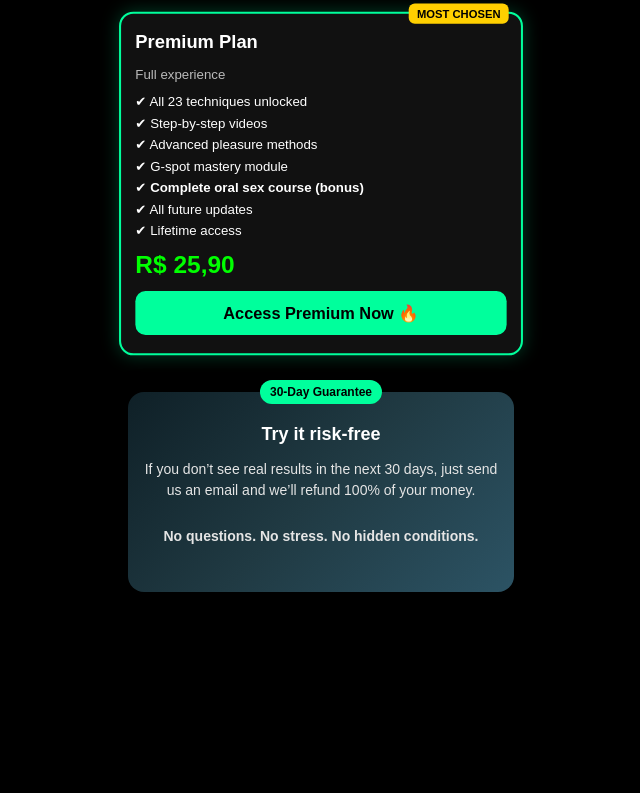
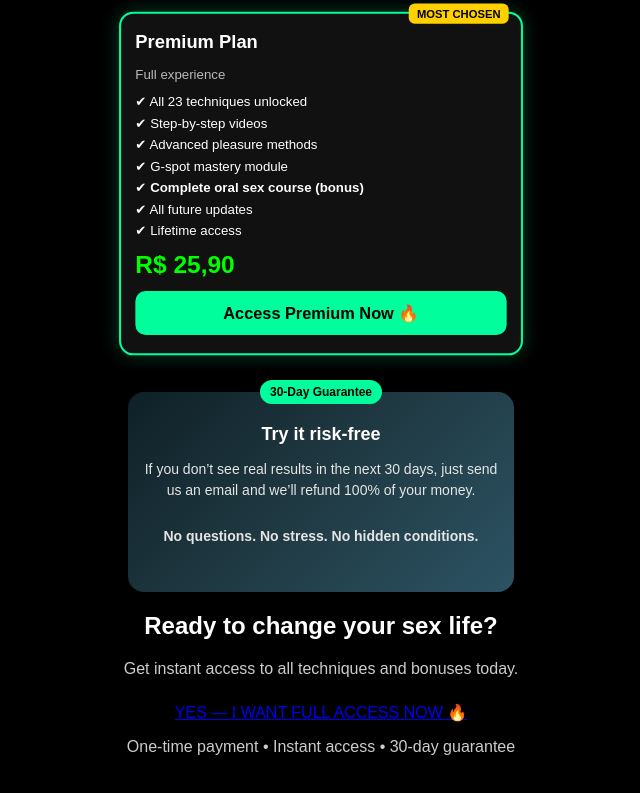
Before and after one commit to igoralejandro123/quiz-site, a website: page public/vendas.html in a window 1280 px wide. Shown: the part 4876-5669 px from the top of the page, without its empty margins (319-959 px from the left). Before the commit the page ends 5480 px from the top, so only its background shows below. Drawn offline with Linux system fonts and the light colour scheme.

Commit message:
Update vendas.html

```diff
--- a/public/vendas.html
+++ b/public/vendas.html
@@ -205,6 +205,26 @@
 
 </section>
 
+<section class="final-cta-section">
+
+  <h2>Ready to change your sex life?</h2>
+
+  <p class="final-cta-text">
+    Get instant access to all techniques and bonuses today.
+  </p>
+
+  <a href="SEU_LINK_STRIPE_PREMIUM" class="final-cta-button" target="_blank">
+    YES — I WANT FULL ACCESS NOW 🔥
+  </a>
+
+  <p class="final-cta-note">
+    One-time payment • Instant access • 30-day guarantee
+  </p>
+
+</section>
+
+
+
 
 
 </section>
```
